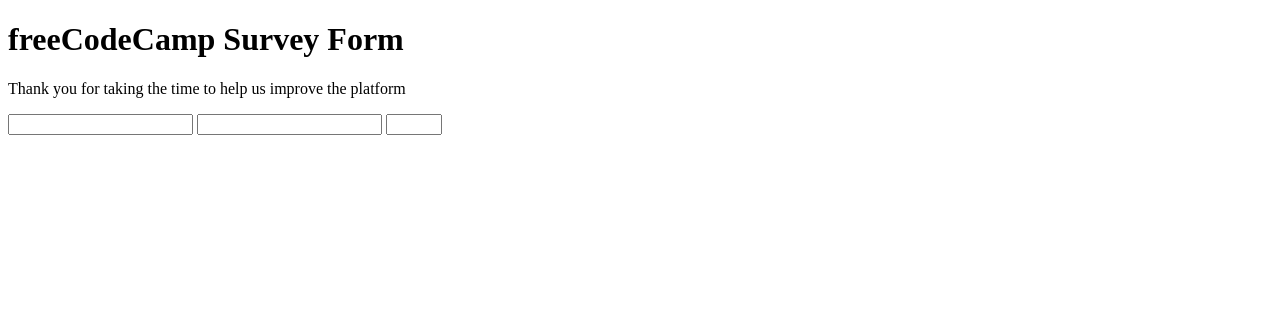
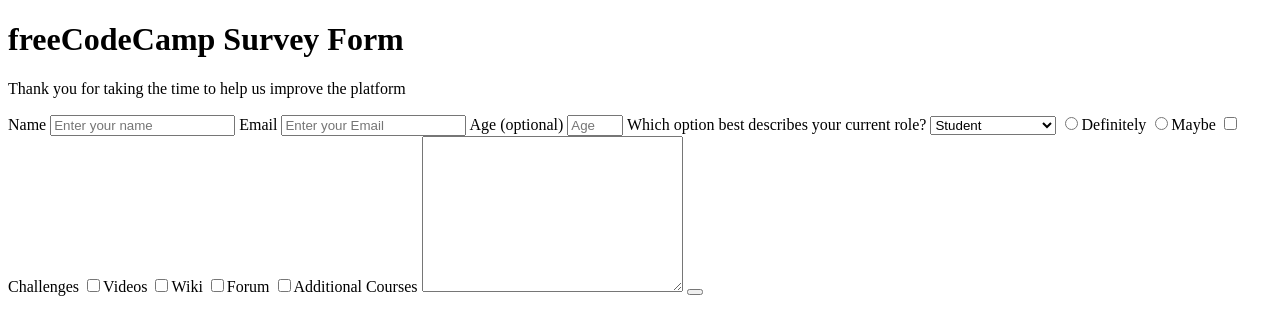
Before and after one commit to efecollins/freecodecamp-survey-form-project, a plain HTML site: page index.html in a window 1280 px wide. Drawn offline with Linux system fonts and the light colour scheme.

Commit message:
HTML complete (styles not added)

```diff
--- a/index.html
+++ b/index.html
@@ -12,12 +12,29 @@
     <h1 id="title">freeCodeCamp Survey Form</h1>
     <p id="description">Thank you for taking the time to help us improve the platform</p>
     <form action="" id="survey-form">
-        <label for="" id="name-label"></label>
-        <input type="text" name="" id="name">
-        <label for="" id="email-label"></label>
-        <input type="email" name="" id="email">
-        <label for="" id="number-label"></label>
-        <input type="number" name="" id="number" min="16" max="25">
+        <label for="" id="name-label">Name</label>
+        <input type="text" name="" id="name" placeholder="Enter your name" required>
+        <label for="" id="email-label">Email</label>
+        <input type="email" name="" id="email" placeholder="Enter your Email" required>
+        <label for="" id="number-label">Age (optional)</label>
+        <input type="number" name="" id="number" min="16" max="25" placeholder="Age">
+        <label for="">Which option best describes your current role?</label>
+        <select name="" id="dropdown">
+            <option value="">Student</option>
+            <option value="">Full Time Job</option>
+            <option value="">Full Time Learner</option>
+            <option value="">Prefer not to say</option>
+            <option value="">Other</option>
+        </select>
+        <input type="radio" name="recommend" id="" value="Definitely">Definitely
+        <input type="radio" name="recommend" id="" value="Maybe">Maybe
+        <input type="checkbox" name="" id="" value="Challenges">Challenges
+        <input type="checkbox" name="" id="" value="Videos">Videos
+        <input type="checkbox" name="" id="" value="Wiki">Wiki
+        <input type="checkbox" name="" id="" value="Forum">Forum
+        <input type="checkbox" name="" id="" value="Additional Courses">Additional Courses
+        <textarea name="" id="" cols="30" rows="10"></textarea>
+        <button id="submit"></button>
     </form>
 </body>
 
```
